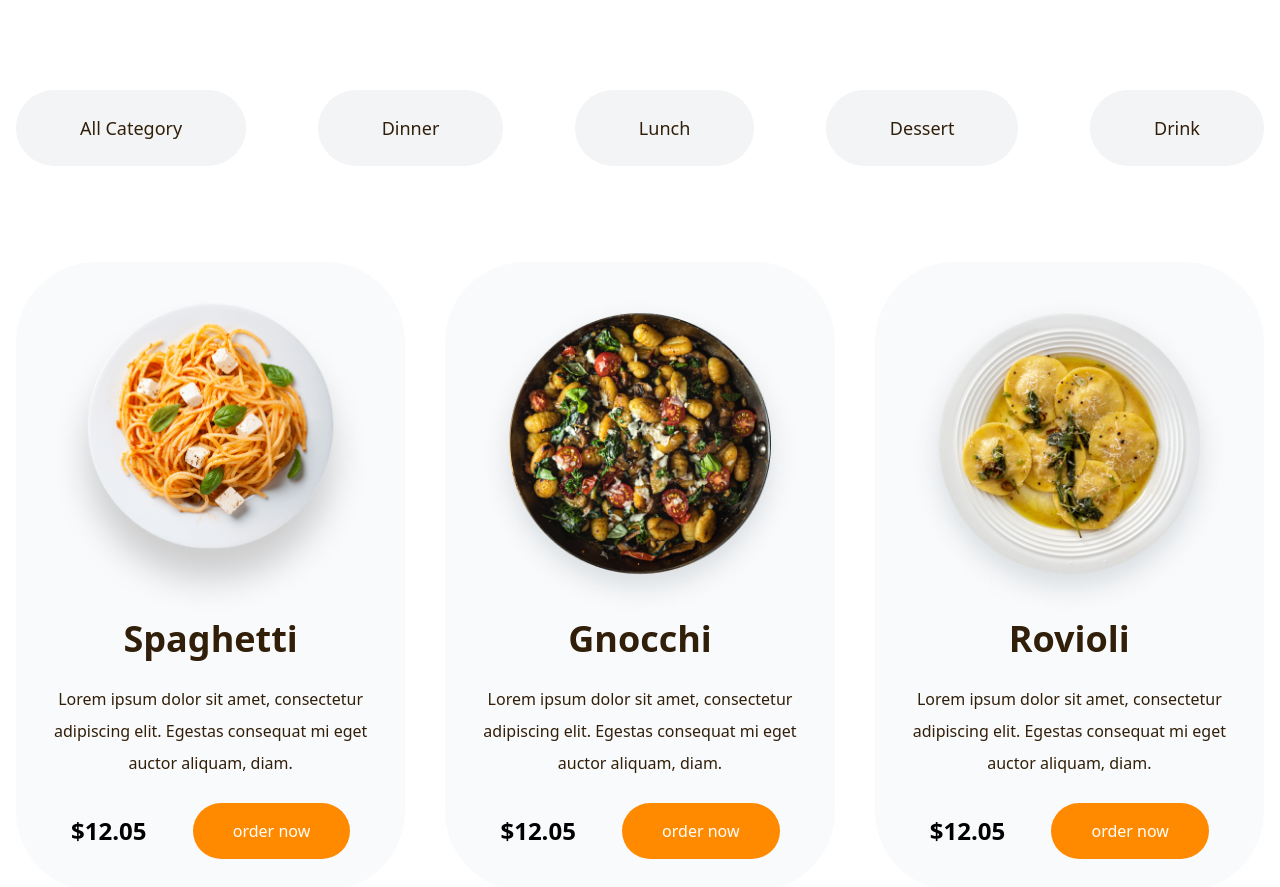
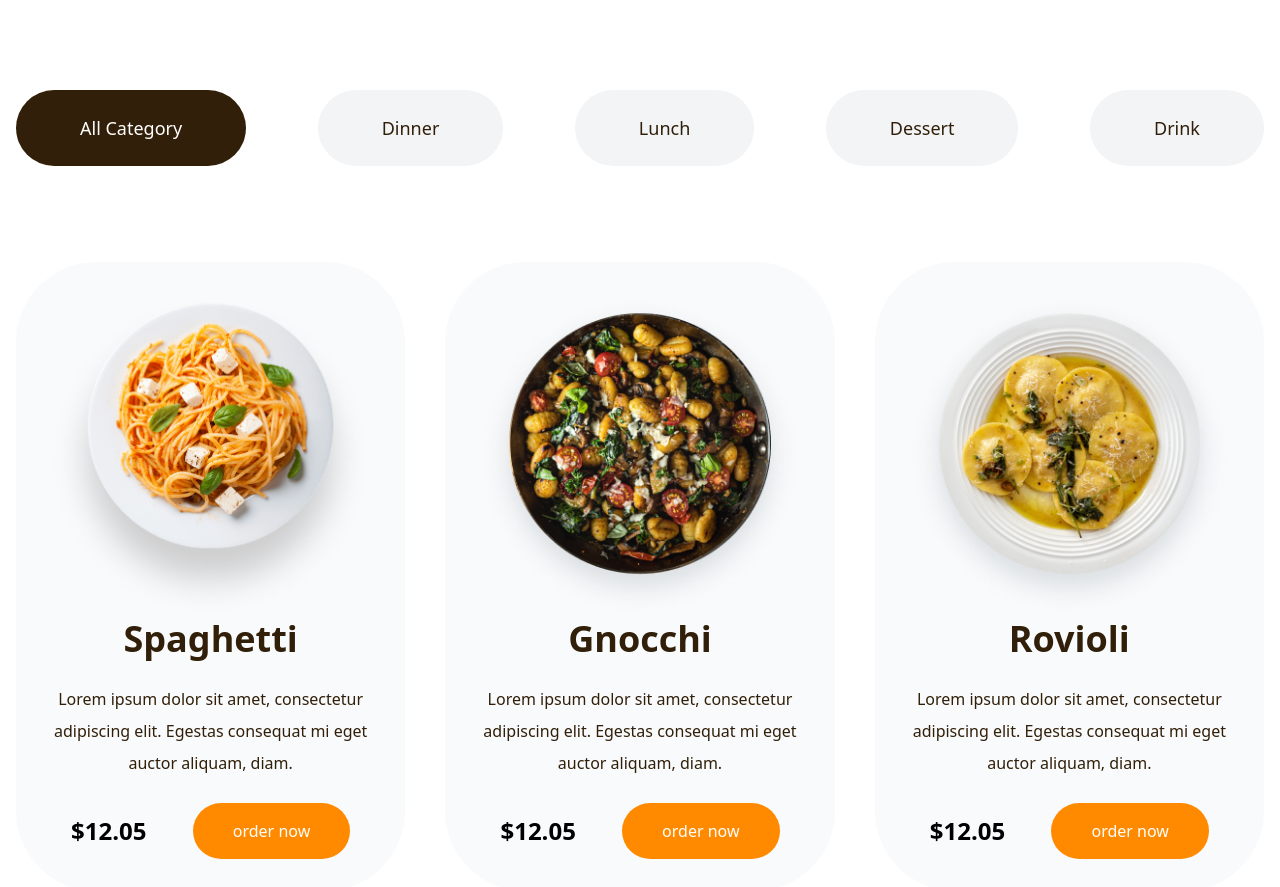
Before and after one commit to parvin-noori/delizioso, a React (Vite) app: page / in a window 1280 px wide. Shown: the part 1894-2781 px from the top of the page. Built offline with nearby package versions, Linux system fonts and the light colour scheme; data requests are answered from the project's data file.

Commit message:
category tab

```diff
--- a/db.json
+++ b/db.json
@@ -2,15 +2,19 @@
   "categories": [
     {
       "id": 1,
-      "categoryName": "Mobile"
+      "categoryName": "dinner"
     },
     {
       "id": 2,
-      "categoryName": "Electronics"
+      "categoryName": "lunch"
     },
     {
       "id": 3,
-      "categoryName": "Appliances"
+      "categoryName": "dessert"
+    },
+    {
+      "id": 4,
+      "categoryName": "drink"
     }
   ],
   "products": [
@@ -19,54 +23,54 @@
       "title": "Spaghetti",
       "desc": "Lorem ipsum dolor sit amet, consectetur adipiscing elit. Egestas consequat mi eget auctor aliquam, diam. ",
       "price": 12.05,
-      "categoryId": 1,
+      "category": "dinner",
       "rating": 4,
-      "img":"/assets/imgs/italian-pasta.png"
+      "img": "/assets/imgs/italian-pasta.png"
     },
     {
       "id": 2,
       "title": "Gnocchi",
       "desc": "Lorem ipsum dolor sit amet, consectetur adipiscing elit. Egestas consequat mi eget auctor aliquam, diam. ",
       "price": 12.05,
-      "categoryId": 1,
+      "category": "dinner",
       "rating": 4,
-      "img":"/assets/imgs/Gnocchi.png"
+      "img": "/assets/imgs/Gnocchi.png"
     },
     {
       "id": 3,
       "title": "Rovioli",
       "desc": "Lorem ipsum dolor sit amet, consectetur adipiscing elit. Egestas consequat mi eget auctor aliquam, diam. ",
       "price": 12.05,
-      "categoryId": 1,
+      "category": "lunch",
       "rating": 4,
-      "img":"/assets/imgs/Rovioli.png"
+      "img": "/assets/imgs/Rovioli.png"
     },
     {
       "id": 4,
       "title": "Penne Alla Vodak",
       "desc": "Lorem ipsum dolor sit amet, consectetur adipiscing elit. Egestas consequat mi eget auctor aliquam, diam. ",
       "price": 12.05,
-      "categoryId": 1,
+      "category": "lunch",
       "rating": 4,
-      "img":"/assets/imgs/PenneAllaVodak.png"
+      "img": "/assets/imgs/PenneAllaVodak.png"
     },
     {
       "id": 5,
       "title": "Risoto",
       "desc": "Lorem ipsum dolor sit amet, consectetur adipiscing elit. Egestas consequat mi eget auctor aliquam, diam. ",
       "price": 12.05,
-      "categoryId": 1,
+      "category": "dessert",
       "rating": 4,
-      "img":"/assets/imgs/Risoto.png"
+      "img": "/assets/imgs/Risoto.png"
     },
     {
       "id": 6,
       "title": "Splitza Signature",
       "desc": "Lorem ipsum dolor sit amet, consectetur adipiscing elit. Egestas consequat mi eget auctor aliquam, diam. ",
       "price": 12.05,
-      "categoryId": 1,
+      "category": "dinner",
       "rating": 4,
-      "img":"/assets/imgs/SplitzaSignature.png"
+      "img": "/assets/imgs/SplitzaSignature.png"
     }
   ],
   "users": [
--- a/src/components/Menu/MenuSection.jsx
+++ b/src/components/Menu/MenuSection.jsx
@@ -2,37 +2,13 @@ import axios from "axios";
 // import ItanlianPasta from "../../assets/imgs/italian-pasta.png";
 import { useEffect, useState } from "react";
 import MenuItem from "../MenuItem/MenuItem";
+import { motion } from "framer-motion";
 
-export default function MenuSection({sectionTitle}) {
-  const categories = [
-    {
-      id: 1,
-      title: "all category",
-      path: "/all",
-    },
-    {
-      id: 2,
-      title: "dinner",
-      path: "/dinner",
-    },
-    {
-      id: 3,
-      title: "lunch",
-      path: "/lunch",
-    },
-    {
-      id: 4,
-      title: "dessert",
-      path: "/dessert",
-    },
-    {
-      id: 5,
-      title: "drink",
-      path: "/drink",
-    },
-  ];
 
+export default function MenuSection({ sectionTitle }) {
   const [foods, setFoods] = useState([]);
+  const [categories, setCategories] = useState([]);
+  const [activeCategory, setActiveCategory] = useState("all");
 
   useEffect(() => {
     let fetchProducts = async () => {
@@ -43,29 +19,72 @@ export default function MenuSection({sectionTitle}) {
         console.log(err);
       }
     };
+
+    const fetchCategories = async () => {
+      try {
+        const categoryResponse = await axios.get(
+          "http://localhost:3000/categories"
+        );
+        setCategories(categoryResponse.data);
+      } catch (err) {
+        console.log(err);
+      }
+    };
     fetchProducts();
+    fetchCategories();
   }, []);
+
+  const handleCategoryClick = (category) => {
+    setActiveCategory(category);
+  };
+
+  const filterFoods =
+    activeCategory === "all"
+      ? foods
+      : foods.filter((food) => food.category === activeCategory);
 
   return (
     <section className="lg:py-48 py-24">
       <div className="container grid grid-cols-1 md:space-y-24 space-y-10">
         <span className="md:text-[80px] text-5xl text-center font-bold font-tinos  capitalize">
-         {sectionTitle}
+          {sectionTitle}
         </span>
         <ul className="category-menu flex items-center justify-between flex-nowrap overflow-x-auto gap-3">
+          <li>
+            <a
+              className={`${
+                activeCategory === "all" ? "bg-brown text-white" : "bg-gray-100"
+              } md:py-6 text-lg md:px-16 px-6 py-3 rounded-full capitalize text-nowrap block cursor-pointer`}
+              onClick={() => handleCategoryClick("all")}
+            >
+              all category
+            </a>
+          </li>
           {categories.map((category) => (
             <li key={category.id}>
-              <a className="bg-gray-100 md:py-6 text-lg md:px-16 px-6 py-3 rounded-full capitalize text-nowrap block">
-                {category.title}
+              <a
+                className={`${
+                  activeCategory === category.categoryName
+                    ? "bg-brown text-white"
+                    : "bg-gray-100"
+                } md:py-6 text-lg md:px-16 px-6 py-3 rounded-full capitalize text-nowrap block cursor-pointer`}
+                onClick={() => handleCategoryClick(category.categoryName)}
+              >
+                {category.categoryName}
               </a>
             </li>
           ))}
         </ul>
         <div className="menu grid lg:grid-cols-3 grid-cols-2 sm:gap-10 gap-5">
-          {foods.map((food) => (
-            <MenuItem key={food.id} food={food} />
+          {filterFoods.map((food,index) => (
+            <MenuItem key={food.id} food={food} index={index}/>
           ))}
         </div>
+        {/* {Object.keys(Object.groupBy(foods, ({ category }) => category)).map(
+            (cat) => (
+              <span key={cat}>{cat}</span>
+            )
+          )} */}
       </div>
     </section>
   );
--- /dev/null
+++ b/src/service.js
@@ -0,0 +1,3 @@
+export const categoryService=()=>{
+
+}
```
Also changed, not shown: src/components/MenuItem/MenuItem.jsx (+2 -5 lines).
